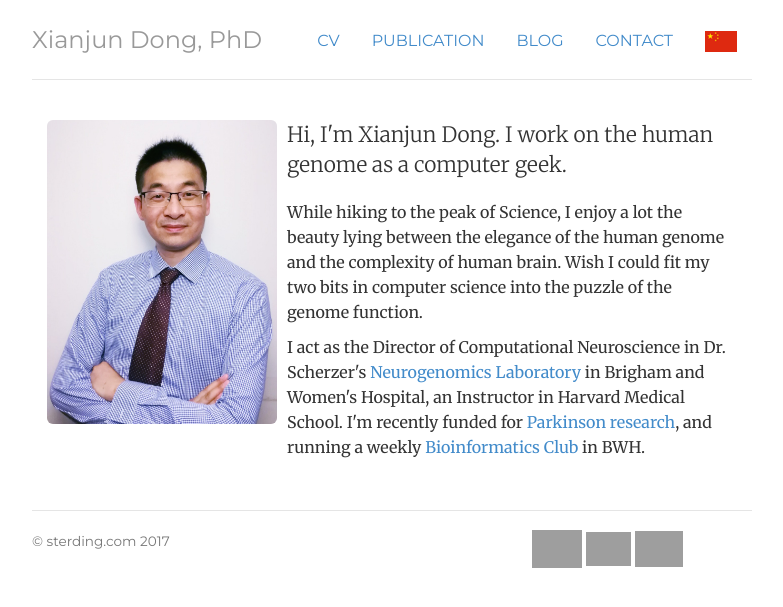
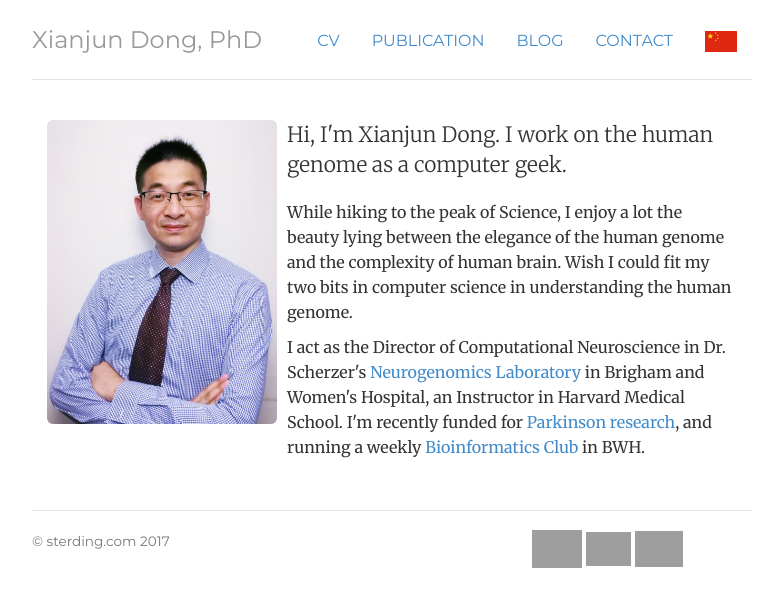
Before and after one commit to sterding/sterding.github.io, a Jekyll site: the page built from index.html, in a window 1280 px wide, cut to the strip 0-607 px from the top of the page. Shown: the whole strip, without its empty margins (248-1031 px from the left). Built offline with Jekyll 4.4.1, drawn with Linux system fonts in a browser that asks for light colours; grey boxes are pictures that could not be loaded.

Commit message:
update index

```diff
--- a/index.html
+++ b/index.html
@@ -13,7 +13,7 @@ description: Dr. Xianjun Dong is a Computational Biologist, Instructor, Bioinfor
 	</div>
 	<div class="col-sm-8">
 	<p class="lead">Hi, I'm Xianjun Dong. I work on the human genome as a computer geek.</p>
-	<p>While hiking to the peak of Science, I enjoy a lot the beauty lying between the elegance of the human genome and the complexity of human brain. Wish I could fit my two bits in computer science into the puzzle of the genome function. </p>
+	<p>While hiking to the peak of Science, I enjoy a lot the beauty lying between the elegance of the human genome and the complexity of human brain. Wish I could fit my two bits in computer science in understanding the human genome. </p>
 	<p>I act as the Director of Computational Neuroscience in Dr. Scherzer's <a href="http://www.scherzerlaboratory.org/">Neurogenomics Laboratory</a> in Brigham and Women's Hospital, an Instructor in Harvard Medical School. I'm recently funded for <a href="https://www.apdaparkinson.org/research/what-we-fund/2017-18-funded-research/">Parkinson research</a>, and running a weekly <a href="http://bioinformatics.bwh.harvard.edu">Bioinformatics Club</a> in BWH.</p>
 
 	</div>
```
